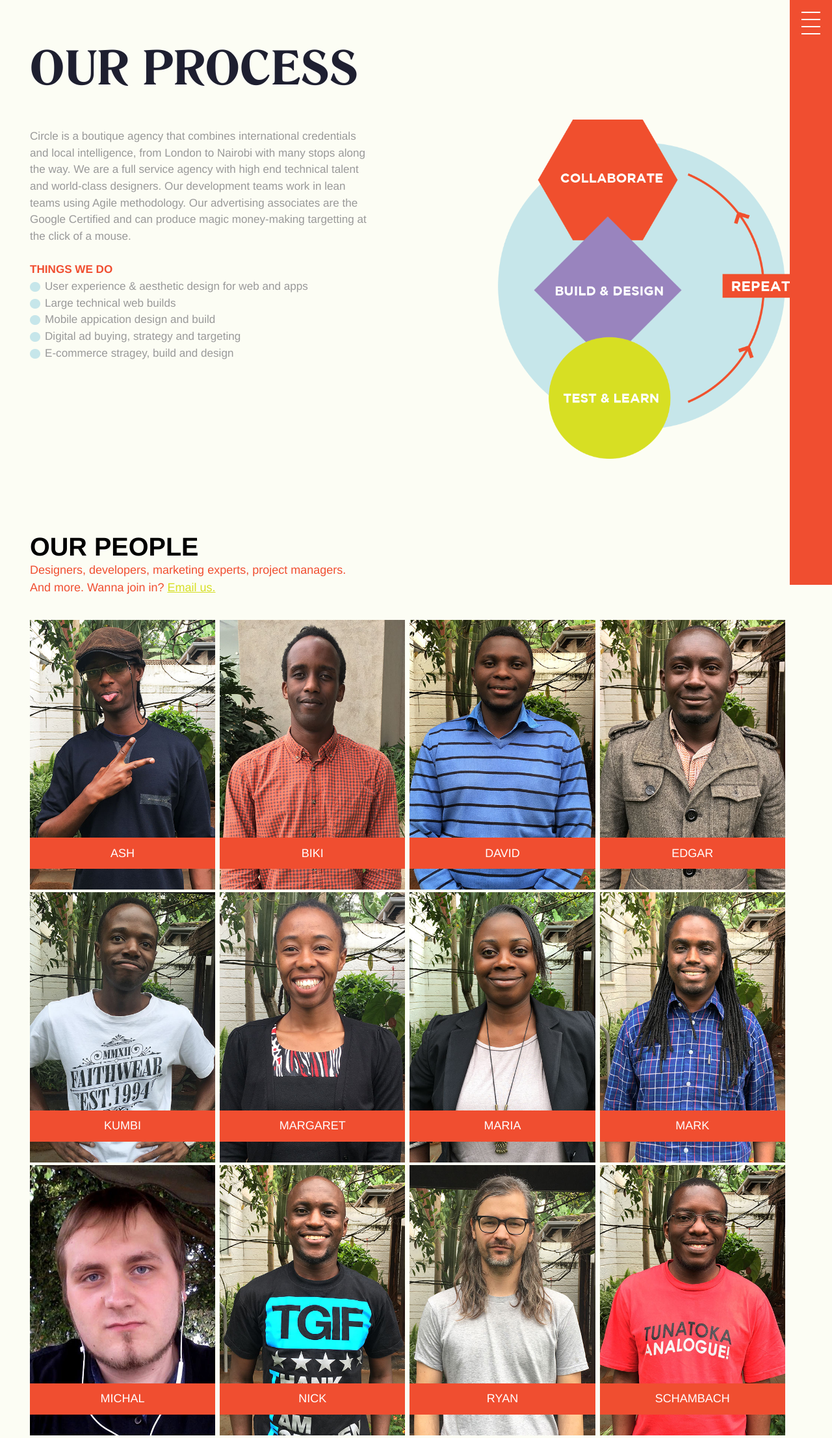
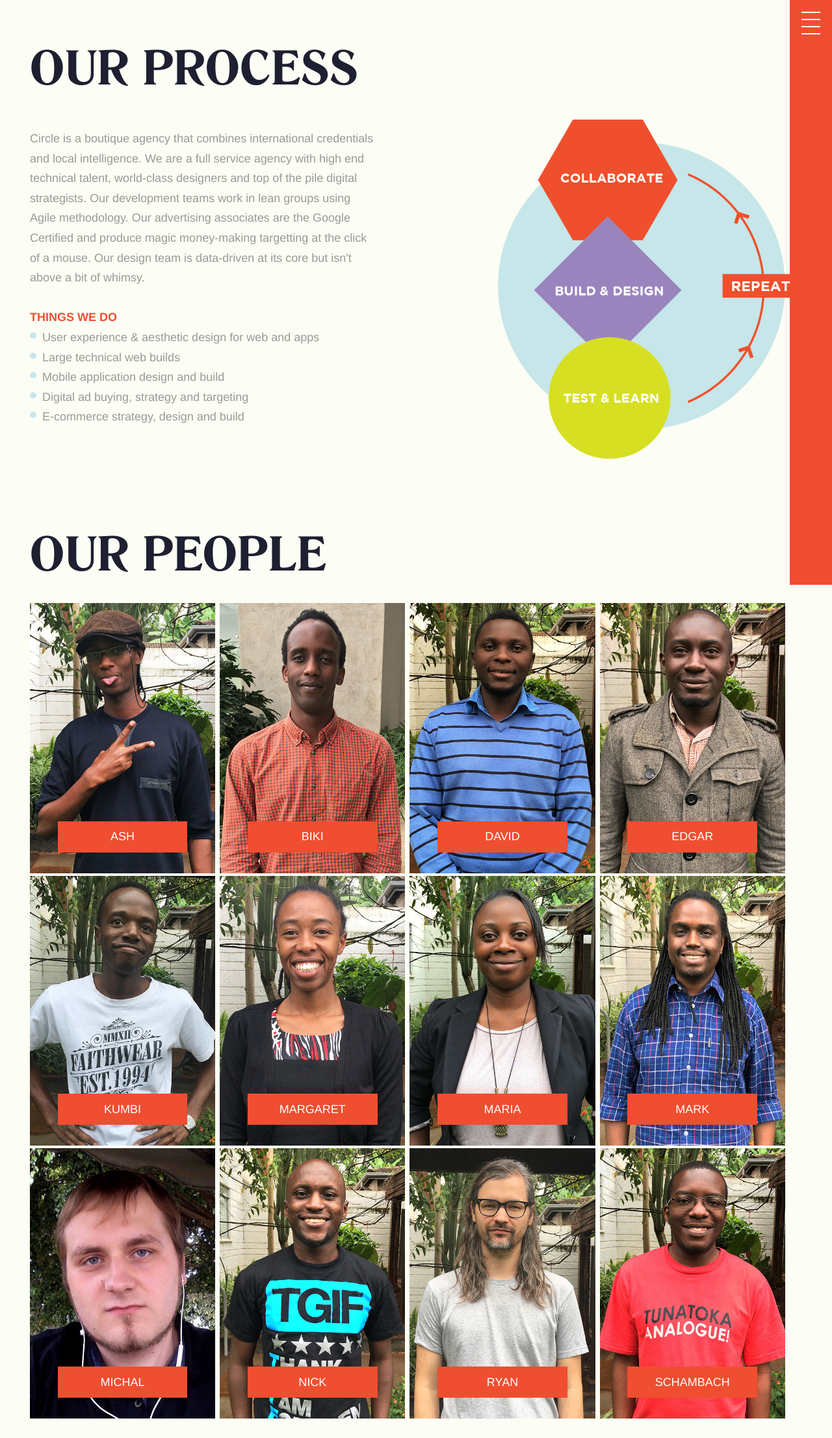
Before and after one commit to ryanhbowman/circle-site, a Jekyll site: the page built from people.html, in a window 1280 px wide. Shown: the whole page at 65% size. Built offline with Jekyll 4.4.1, drawn with Linux system fonts in a browser that asks for light colours; some web fonts are replaced; after the commit the page ends 2187 px from its top, so only the background shows below that.

Commit message:
projects folder, nation fixed, font shifts

```diff
--- a/_sass/_helpers.sass
+++ b/_sass/_helpers.sass
@@ -2,3 +2,20 @@
   margin: 0
 .relative
   position: relative
+@keyframes shake
+  0%
+    transform: rotate(0deg)
+  2%
+    transform: rotate(-2deg)
+  6%
+    transform: rotate(2deg)
+  10%
+    transform: rotate(-2deg)
+  12%
+    transform: rotate(0deg)
+
+
+
+.shake
+  // transform: rotate(2deg)
+  animation: shake infinite ease-out 4s
--- a/_sass/_layout.scss
+++ b/_sass/_layout.scss
@@ -11,7 +11,7 @@
 
 
 #wrapper {
-	min-height: 100%;
+	min-height: 85%;
   background: $bg-color;
 }
 
@@ -138,7 +138,7 @@
 }
 
 h4.explain {
-  max-width: 250px;
+  max-width: 350px;
 }
 
 h4.explain-long {
@@ -170,9 +170,10 @@
   font-family: "Gotham SSm A", "Gotham SSm B", helvetica;
   background: $red;
   color: white;
-  width: 100%;
+  width: 70%;
   bottom: 2em;
   padding: .75em 0;
+  margin-left: 15%;
   text-transform: uppercase;
   text-align: center;
   span {
--- a/_sass/_typography.sass
+++ b/_sass/_typography.sass
@@ -95,9 +95,9 @@
     font-size: .9em
 
 p
-  font-size: .95em
+  font-size: 1em
   // font-family: "garamond-premier-pro-display", $main-font, helvetica
-  line-height: 1.5em
+  line-height: 1.7em
   font-style: normal
   font-weight: 300
   // font-weight: 400
@@ -108,10 +108,10 @@
   text-align: left
   color: $gray
 .image-bullet
-  max-width: 16px
+  max-width: 10px
   float: left
-  margin-right: 7px
+  margin-right: 9px
   position: relative
-  margin-top: 5px
+  margin-top: 7px
 .blue
   color: $blue
--- a/index.html
+++ b/index.html
@@ -21,7 +21,7 @@
 <section class="page-row clearfix">
   <div class="page row project clearfix">
     <article>
-      <img src="{{ "/images/nation.jpg" | prepend: site.baseurl }}" alt="">
+      <img src="{{ "/images/nation.jpg" | prepend: site.baseurl }}" alt="" class="shake">
     </article>
     <aside>
       <h2 >
@@ -31,7 +31,7 @@
       </h2>
       <h5>Changing the face of Kenyan media</h5>
       <p>Part of our long term partnership with the region's most important media group, we spent over 6 months rethinking the most visited property in East Africa – Daily Nation. </p>
-      <a class="btn" href="">Read the Whole Story</a>
+      <a class="btn" href="projects/nation.html">Read the Whole Story</a>
     </aside>
   </div>
 </section>
--- a/js/app.js
+++ b/js/app.js
@@ -47,3 +47,7 @@
 $(document).ready(function() {
 	$('img.duotone').duotone();
 });
+
+$(document).scroll(function() {
+	$('img.shake').removeClass('shake');
+});
--- a/people.html
+++ b/people.html
@@ -24,13 +24,13 @@
     </div>
     <div class="three-fifths columns">
       <p>
-        Circle is a boutique agency that combines international credentials and local intelligence, from London to Nairobi with many stops along the way. We are a full service agency with high end technical talent and world-class designers. Our development teams work in lean teams using Agile methodology. Our advertising associates are the Google Certified and can produce magic money-making targetting at the click of a mouse.<br/><br/>
+        Circle is a boutique agency that combines international credentials and local intelligence. We are a full service agency with high end technical talent, world-class designers and top of the pile digital strategists. Our development teams work in lean groups using Agile methodology. Our advertising associates are the Google Certified and  produce magic money-making targetting at the click of a mouse. Our design team is data-driven at its core but isn't above a bit of whimsy.<br/><br/>
         <strong style="color:#F04E30">THINGS WE DO</strong><br/>
         <span class=""><img src="{{ "/images/bullet.png" | prepend: site.baseurl }}" alt="" class="image-bullet"> User experience & aesthetic design for web and apps<br/>
         <img src="{{ "/images/bullet.png" | prepend: site.baseurl }}" alt="" class="image-bullet">Large technical web builds<br/>
-        <img src="{{ "/images/bullet.png" | prepend: site.baseurl }}" alt="" class="image-bullet">Mobile appication design and build<Br/>
+        <img src="{{ "/images/bullet.png" | prepend: site.baseurl }}" alt="" class="image-bullet">Mobile application design and build<Br/>
         <img src="{{ "/images/bullet.png" | prepend: site.baseurl }}" alt="" class="image-bullet">Digital ad buying, strategy and targeting<br/>
-        <img src="{{ "/images/bullet.png" | prepend: site.baseurl }}" alt="" class="image-bullet">E-commerce stragey, build and design
+        <img src="{{ "/images/bullet.png" | prepend: site.baseurl }}" alt="" class="image-bullet">E-commerce strategy, design and build
         </span>
       </p>
 
@@ -43,8 +43,8 @@
 
   <div class="row clearfix">
     <article class="left-block block-inside space-group">
-      <h2 class="no-margin big" style="text-align:left;">OUR PEOPLE</h2>
-      <h4 class="explain-long">Designers, developers, marketing experts, project managers. <Br/>And more. Wanna join in? <a href="mailto:hello@circle.co.ke">Email us.</a></h4>
+      <h1 class="no-margin big" style="text-align:left;">OUR PEOPLE</h1>
+      <!-- <h4 class="explain-long">Designers, developers, marketing experts, project managers. <Br/>And more. Wanna join in? <a href="mailto:hello@circle.co.ke">Email us.</a></h4> -->
     </article>
     <div class="fourths columns"><img src="{{ "/images/ash.jpg" | prepend: site.baseurl }}" alt=""><div class="name">Ash</div></div>
     <div class="fourths columns"><img src="{{ "/images/biki.jpg" | prepend: site.baseurl }}" alt=""><div class="name">Biki</div></div>
```
Also changed, not shown: _posts/nation-media-group.markdown (deleted, +0 -15 lines), images/nation.jpg, 1 other file.
